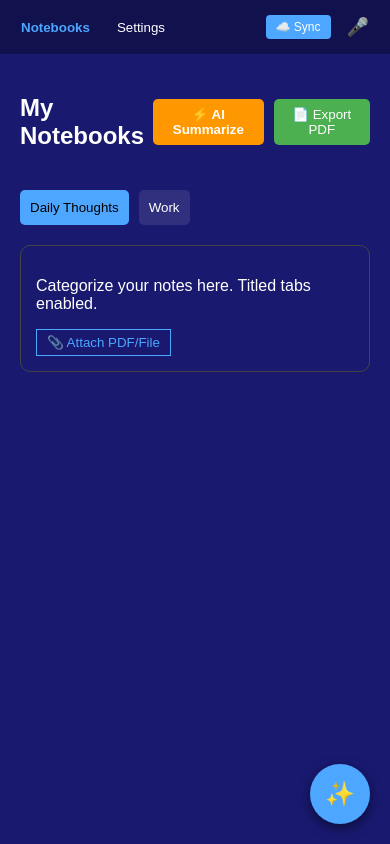
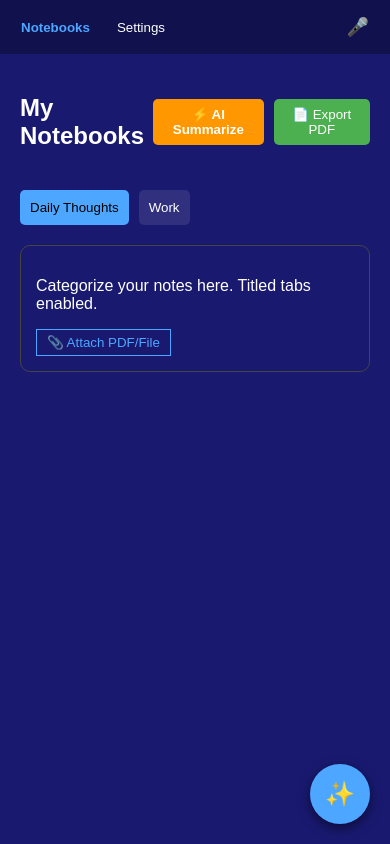
Before and after one commit to Aenanorni631/cloud-memo-android, a React Native app: screen / in a window 390 px wide. Built offline with nearby package versions, Linux system fonts and the light colour scheme.

Commit message:
release: v1.0 - offline foundational build

```diff
--- a/App.js
+++ b/App.js
@@ -3,7 +3,6 @@ import Settings from './src/components/Settings/Settings';
 import NotebookDashboard from './src/components/Notebooks/NotebookDashboard';
 import AIChatPanel from './src/components/AIChat/AIChatPanel';
 import useSpeechToText from './src/hooks/useSpeechToText';
-import { GoogleService } from './src/services/GoogleService';
 import './src/styles/theme.css';
 
 export default function App() {
@@ -20,7 +19,6 @@ export default function App() {
                     <button onClick={() => setView('settings')} style={{ color: view === 'settings' ? '#4da6ff' : 'white', background: 'none', border: 'none' }}>Settings</button>
                 </div>
                 <div style={{ display: 'flex', gap: '10px' }}>
-                    <button onClick={() => GoogleService.syncToDrive([])} style={{ background: '#4da6ff', color: 'white', border: 'none', padding: '5px 10px', borderRadius: '4px', fontSize: '12px' }}>☁️ Sync</button>
                     <button onClick={isListening ? stopSpeech : startSpeech} style={{ color: isListening ? '#ff4d4d' : 'white', background: 'none', border: 'none', fontSize: '18px' }}>
                         {isListening ? '🛑' : '🎤'}
                     </button>
```
Also changed, not shown: action_log.txt.
